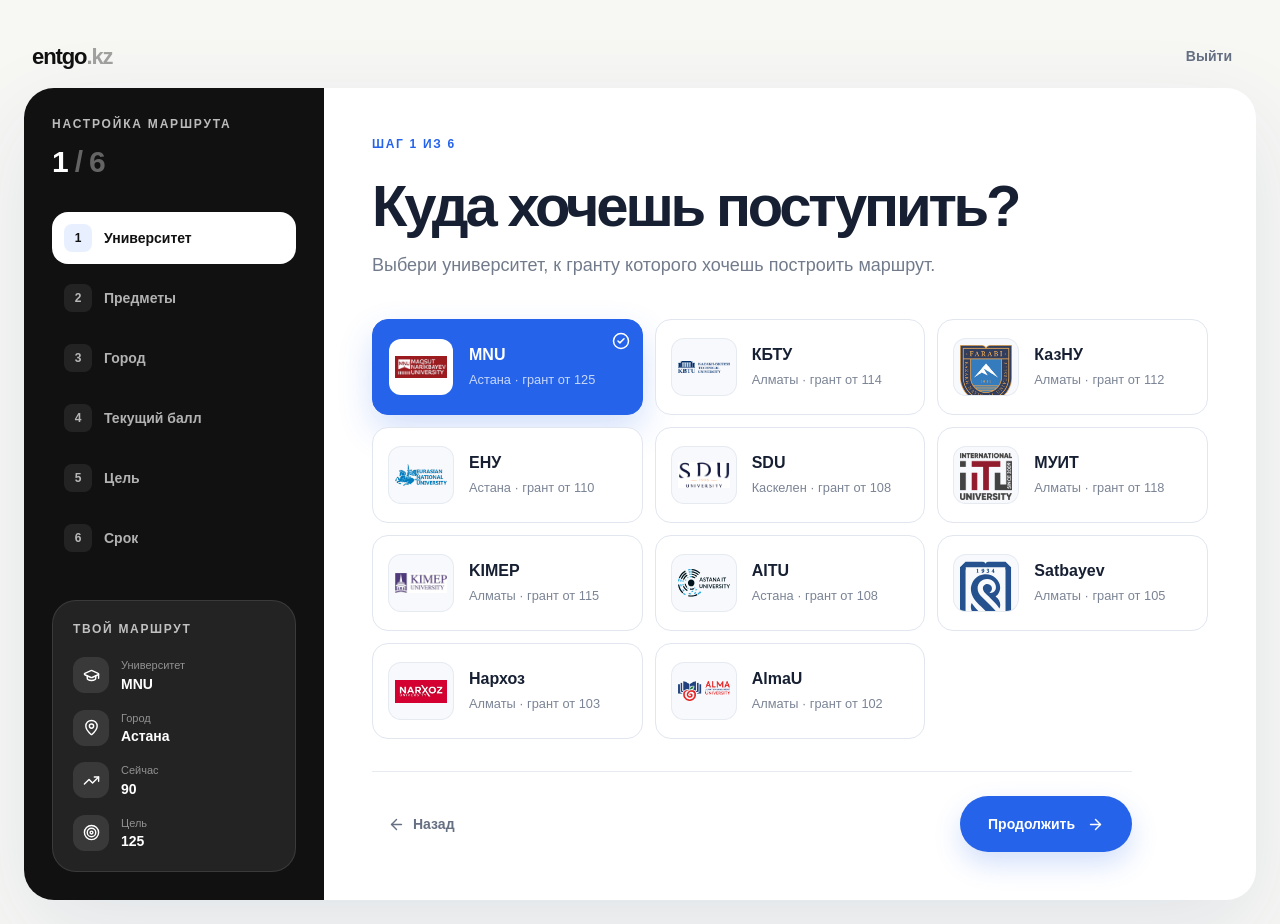
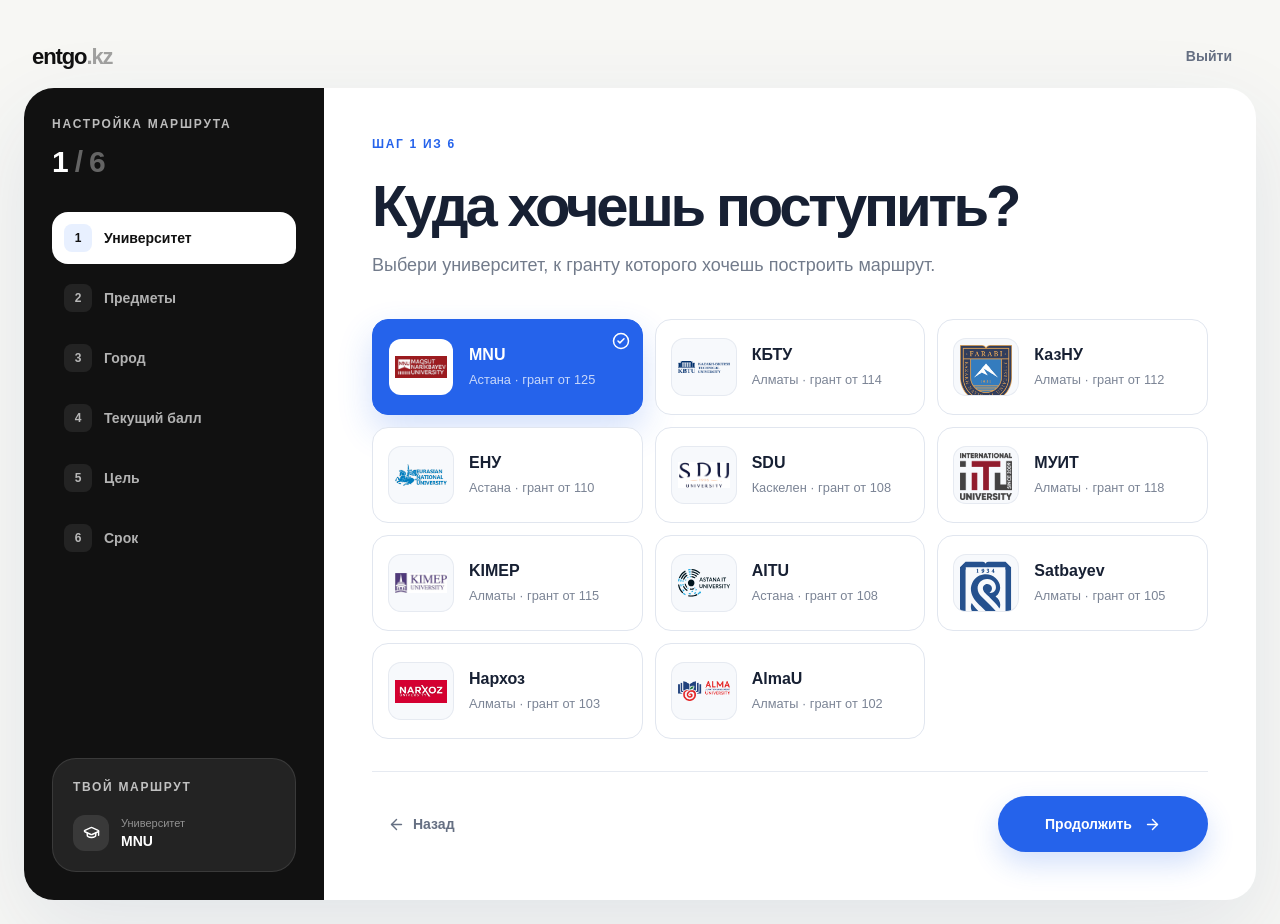
Before and after one commit to yerarassyl/entgo, a Next.js app: page /onboarding in a window 1280 px wide. Built offline with nearby package versions, Linux system fonts and the light colour scheme.

Commit message:
Refine onboarding layout and progressive summary

```diff
--- a/src/app/onboarding/page.tsx
+++ b/src/app/onboarding/page.tsx
@@ -122,6 +122,7 @@
 ];
 
 function SummaryCard({
+  step,
   university,
   city,
   currentScore,
@@ -129,6 +130,7 @@
   timeLeft,
   subjects,
 }: {
+  step: number;
   university: string;
   city: string;
   currentScore: number;
@@ -137,12 +139,12 @@
   subjects?: string[];
 }) {
   const rows = [
-    { icon: GraduationCap, label: "Университет", value: university },
-    ...(subjects?.length ? [{ icon: BookOpen, label: "Предметы", value: subjects.join(" + ") }] : []),
-    { icon: MapPin, label: "Город", value: city || "Не указан" },
-    { icon: TrendingUp, label: "Сейчас", value: `${currentScore}` },
-    { icon: Target, label: "Цель", value: `${targetScore}` },
-    ...(timeLeft ? [{ icon: ClockAlert, label: "ЕНТ", value: timeLeft }] : []),
+    ...(step >= 0 ? [{ icon: GraduationCap, label: "Университет", value: university }] : []),
+    ...(step >= 1 && subjects?.length ? [{ icon: BookOpen, label: "Предметы", value: subjects.join(" + ") }] : []),
+    ...(step >= 2 && city ? [{ icon: MapPin, label: "Город", value: city }] : []),
+    ...(step >= 3 ? [{ icon: TrendingUp, label: "Сейчас", value: `${currentScore}` }] : []),
+    ...(step >= 4 ? [{ icon: Target, label: "Цель", value: `${targetScore}` }] : []),
+    ...(step >= 5 && timeLeft ? [{ icon: ClockAlert, label: "ЕНТ", value: timeLeft }] : []),
   ];
 
   return (
@@ -522,7 +524,7 @@
               ))}
             </div>
             <div className="mt-auto pt-7">
-              <SummaryCard university={universityData.shortName} city={city} currentScore={currentScore} targetScore={targetScore} timeLeft={timeLeft || undefined} subjects={selectedSubjects} />
+              <SummaryCard step={step} university={universityData.shortName} city={city} currentScore={currentScore} targetScore={targetScore} timeLeft={timeLeft || undefined} subjects={selectedSubjects} />
             </div>
           </aside>
 
@@ -622,7 +624,7 @@
             )}
 
             {current.key === "current" && (
-              <div className="mt-10 max-w-[700px] rounded-[32px] border border-[#e1e6ef] bg-white p-7 text-center shadow-[0_24px_80px_rgba(24,50,100,.08)] sm:p-10">
+              <div className="mt-10 w-full rounded-[32px] border border-[#e1e6ef] bg-white p-7 text-center shadow-[0_24px_80px_rgba(24,50,100,.08)] sm:min-h-[390px] sm:p-12">
                 <p className="text-sm text-[#7b8495]">Текущий результат</p>
                 <strong className="mt-4 block text-[88px] font-extrabold leading-none tracking-[-.07em] sm:text-[110px]">{currentScore}</strong>
                 <input
@@ -641,13 +643,13 @@
 
             {isGoal && (
               <>
-                <div className="mt-10 max-w-[700px] rounded-[32px] border border-[#e1e6ef] bg-white p-7 text-center shadow-[0_24px_80px_rgba(24,50,100,.09)] sm:min-h-[360px] sm:p-10">
+                <div className="mt-10 w-full rounded-[32px] border border-[#e1e6ef] bg-white p-7 text-center shadow-[0_24px_80px_rgba(24,50,100,.09)] sm:min-h-[390px] sm:p-12">
                   <strong className="block text-[92px] font-extrabold leading-none tracking-[-.075em] sm:text-[110px]">{displayScore}</strong>
                   <p className="mt-3 text-sm text-[#7b8495]">Целевой результат</p>
                   <div className="mt-7 flex min-h-9 flex-wrap justify-center gap-2">
                     <span className={`inline-flex items-center gap-2 rounded-full bg-[#2563eb] px-4 py-2 text-sm font-bold text-white transition-all duration-300 ${targetSettled ? "translate-y-0 opacity-100" : "translate-y-2 opacity-0"}`}><Target size={15} /> Цель зафиксирована</span>
                   </div>
-                  <div className="mx-auto mt-6 grid max-w-md grid-cols-[1fr_auto_1fr_auto_1fr] items-center gap-3 rounded-2xl bg-[#f7f9fc] p-4">
+                  <div className="mx-auto mt-7 grid w-full max-w-2xl grid-cols-[1fr_auto_1fr_auto_1fr] items-center gap-5 rounded-2xl bg-[#f7f9fc] p-5">
                     <span><small className="block text-[#8a93a3]">Сейчас</small><strong className="text-xl">{currentScore}</strong></span>
                     <ArrowDown className="-rotate-90 text-[#9ca4b1]" size={18} />
                     <span><small className="block text-[#8a93a3]">Цель</small><strong className="text-xl">{targetScore}</strong></span>
@@ -655,7 +657,7 @@
                     <span><small className="block text-[#8a93a3]">Разрыв</small><strong className="text-xl text-[#2563eb]">{scoreGap}</strong></span>
                   </div>
                 </div>
-                <div className="mt-8 max-w-[700px]">
+                <div className="mt-8 w-full">
                   <input
                     aria-label="Целевой результат"
                     type="range"
@@ -680,11 +682,11 @@
 
             {isDeadline && (
               <>
-                <div className="mt-10 grid max-w-[700px] gap-5 sm:grid-cols-2">
+                <div className="mt-10 grid w-full gap-5 sm:grid-cols-2 xl:grid-cols-4">
                   {timeOptions.map(({ value, title, description, icon: Icon }) => {
                     const selected = timeLeft === value;
                     return (
-                      <button key={value} onClick={() => setTimeLeft(value)} className={`relative flex min-h-[170px] flex-col items-center justify-center rounded-[24px] border p-6 text-center transition-all duration-200 ${selected ? "scale-[1.02] border-[#2563eb] bg-[#2563eb] text-white shadow-[0_18px_40px_rgba(37,99,235,.24)]" : "border-[#e1e6ef] bg-white shadow-[0_12px_35px_rgba(24,50,100,.05)] hover:-translate-y-1"}`}>
+                      <button key={value} onClick={() => setTimeLeft(value)} className={`relative flex min-h-[210px] flex-col items-center justify-center rounded-[28px] border p-6 text-center transition-all duration-200 ${selected ? "scale-[1.02] border-[#2563eb] bg-[#2563eb] text-white shadow-[0_18px_40px_rgba(37,99,235,.24)]" : "border-[#e1e6ef] bg-white shadow-[0_12px_35px_rgba(24,50,100,.05)] hover:-translate-y-1"}`}>
                         {selected && <CheckCircle2 className="absolute right-4 top-4" size={21} />}
                         <Icon size={38} strokeWidth={1.7} />
                         <strong className="mt-4 text-xl">{title}</strong>
@@ -694,7 +696,7 @@
                   })}
                 </div>
                 {timeLeft && (
-                  <div className="mt-6 max-w-[700px] rounded-2xl bg-[#eef5ff] p-5 text-sm leading-6 text-[#2457bb]">
+                  <div className="mt-6 w-full rounded-2xl bg-[#eef5ff] p-5 text-sm leading-6 text-[#2457bb]">
                     <strong className="flex items-center gap-2"><BrainCircuit size={17} /> AI Insight</strong>
                     <p className="mt-2">{selectedTimeOption?.insight}</p>
                   </div>
@@ -704,16 +706,16 @@
           </div>
 
             {isDeadline && timeLeft && (
-              <div className="mt-7 max-w-[700px] rounded-[22px] bg-[#eef5ff] p-5 text-[#2457bb]">
+              <div className="mt-7 w-full rounded-[22px] bg-[#eef5ff] p-5 text-[#2457bb]">
                 <div className="flex items-center gap-3"><Sparkles size={20} /><strong>Данных достаточно. Можно строить персональный маршрут.</strong></div>
               </div>
             )}
 
-            <div className="mt-8 flex max-w-[760px] items-center justify-between border-t border-[#e6eaf1] pt-6">
+            <div className="mt-8 flex w-full items-center justify-between border-t border-[#e6eaf1] pt-6">
               <button onClick={() => step > 0 ? setStep((value) => value - 1) : router.push("/")} className="inline-flex min-h-12 items-center gap-2 rounded-full px-4 text-sm font-bold text-[#667083] hover:bg-[#f4f7fb]">
                 <ArrowLeft size={17} /> Назад
               </button>
-              <button onClick={next} disabled={(isSubjects && selectedSubjects.length !== 2) || (isDeadline && !timeLeft)} className="inline-flex min-h-14 items-center gap-3 rounded-full bg-[#2563eb] px-7 text-sm font-bold text-white shadow-[0_12px_28px_rgba(37,99,235,.2)] transition-transform hover:-translate-y-0.5 disabled:cursor-not-allowed disabled:opacity-35 disabled:hover:translate-y-0">
+              <button onClick={next} disabled={(isSubjects && selectedSubjects.length !== 2) || (isDeadline && !timeLeft)} className="ml-auto inline-flex min-h-14 min-w-[210px] items-center justify-center gap-3 rounded-full bg-[#2563eb] px-8 text-sm font-bold text-white shadow-[0_12px_28px_rgba(37,99,235,.2)] transition-transform hover:-translate-y-0.5 disabled:cursor-not-allowed disabled:opacity-35 disabled:hover:translate-y-0">
                 {isDeadline ? "Построить маршрут" : "Продолжить"} <ArrowRight size={17} />
               </button>
             </div>
```
